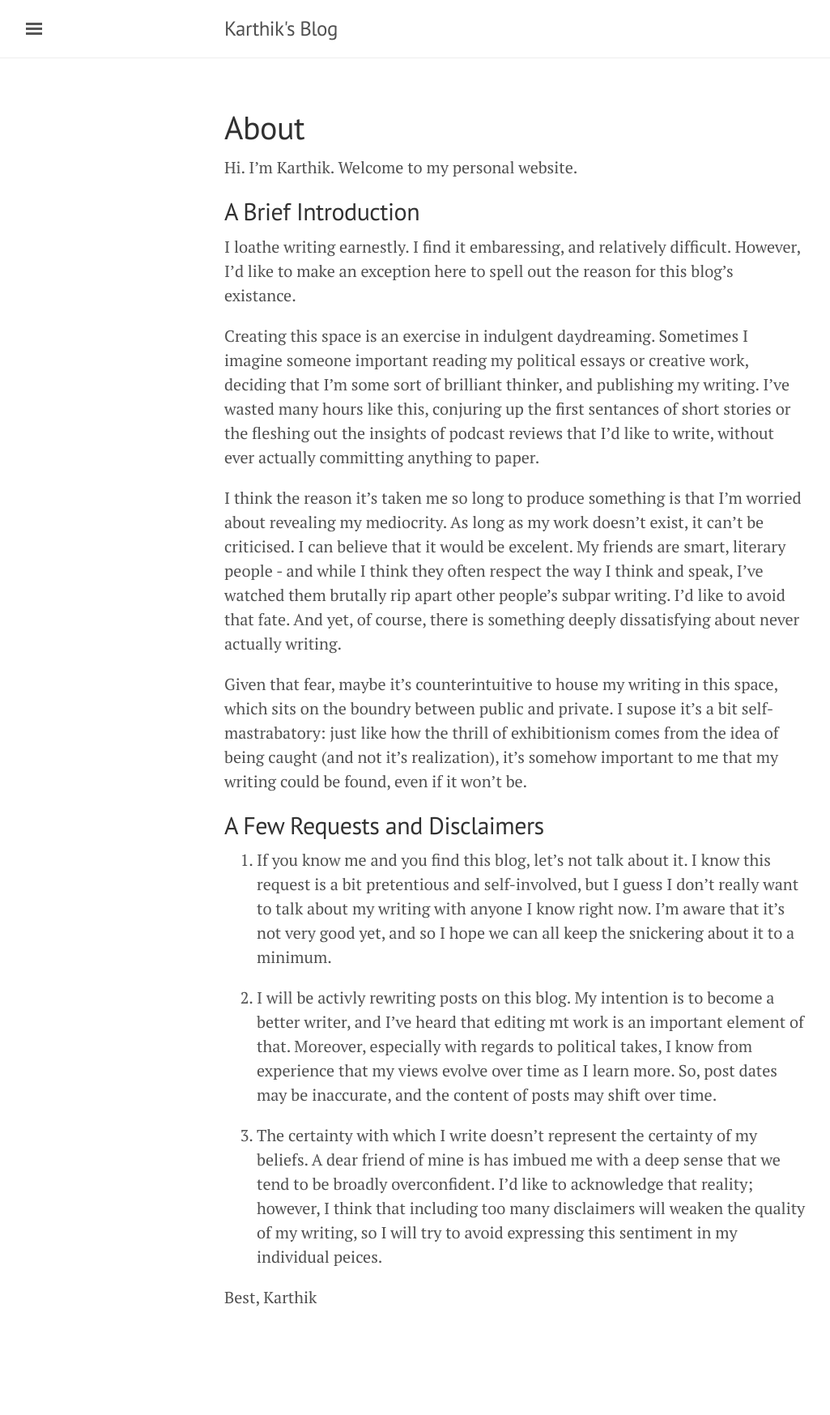
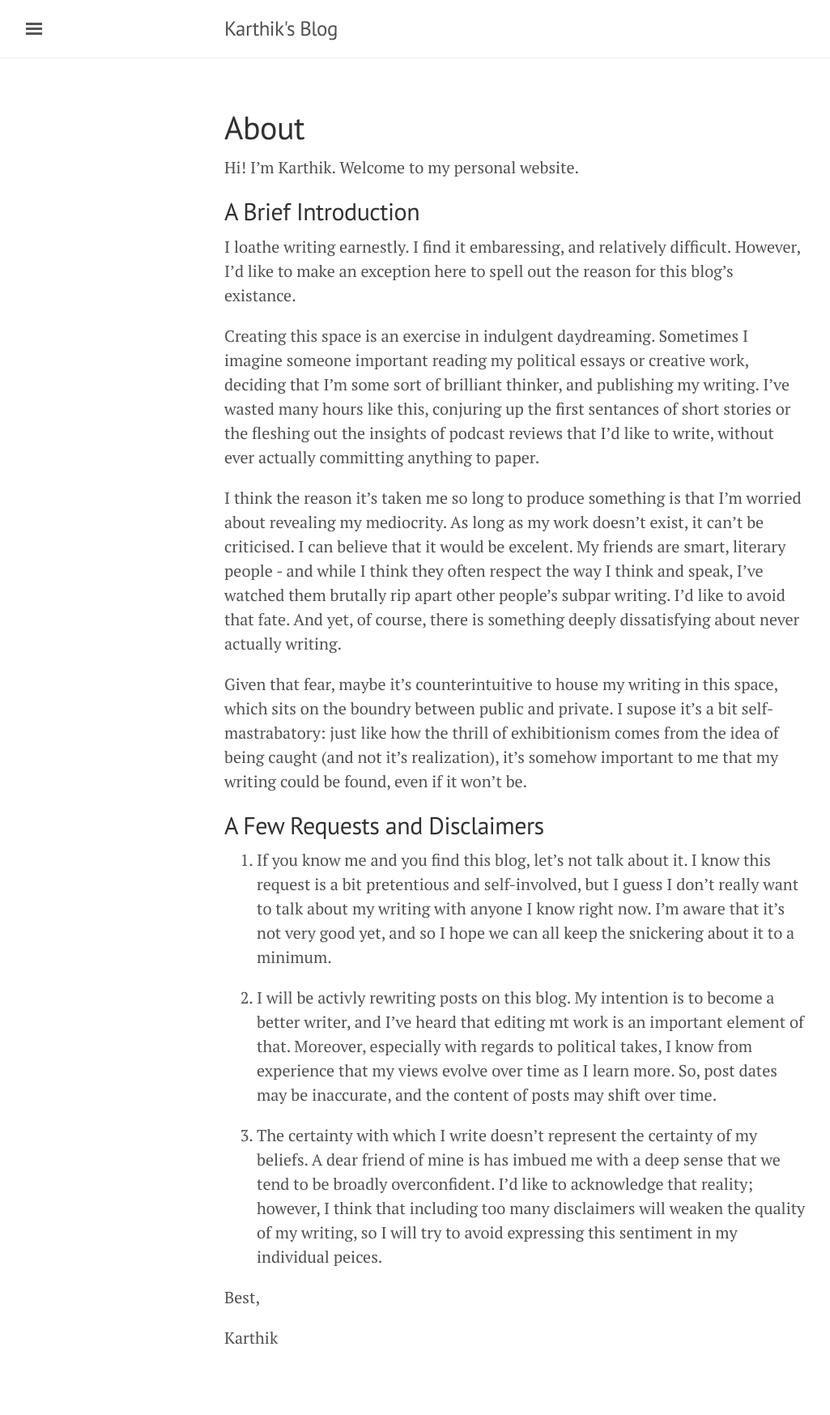
Before and after one commit to karthiklearns/karthiklearns.github.io, a Jekyll site: the page built from about.md, in a window 1280 px wide. Shown: the whole page at 81% size, without its empty margins (3-1028 px from the left). Built offline with Jekyll 4.4.1, drawn with Linux system fonts in a browser that asks for light colours; before the commit the page ends 1697 px from its top, so only the background shows below that.

```diff
--- a/about.md
+++ b/about.md
@@ -4,7 +4,7 @@ title: About
 permalink: /About/
 ---
 
-Hi. I'm Karthik. Welcome to my personal website.
+Hi! I'm Karthik. Welcome to my personal website.
 
 ## A Brief Introduction
 I loathe writing earnestly. I find it embaressing, and relatively difficult. However, I'd like to make an exception here to spell out the reason for this blog's existance.
@@ -23,4 +23,5 @@ Given that fear, maybe it's counterintuitive to house my writing in this space,
 3. The certainty with which I write doesn't represent the certainty of my beliefs. A dear friend of mine is has imbued me with a deep sense that we tend to be broadly overconfident. I'd like to acknowledge that reality; however, I think that including too many disclaimers will weaken the quality of my writing, so I will try to avoid expressing this sentiment in my individual peices.
 
 Best,
+
 Karthik
```
